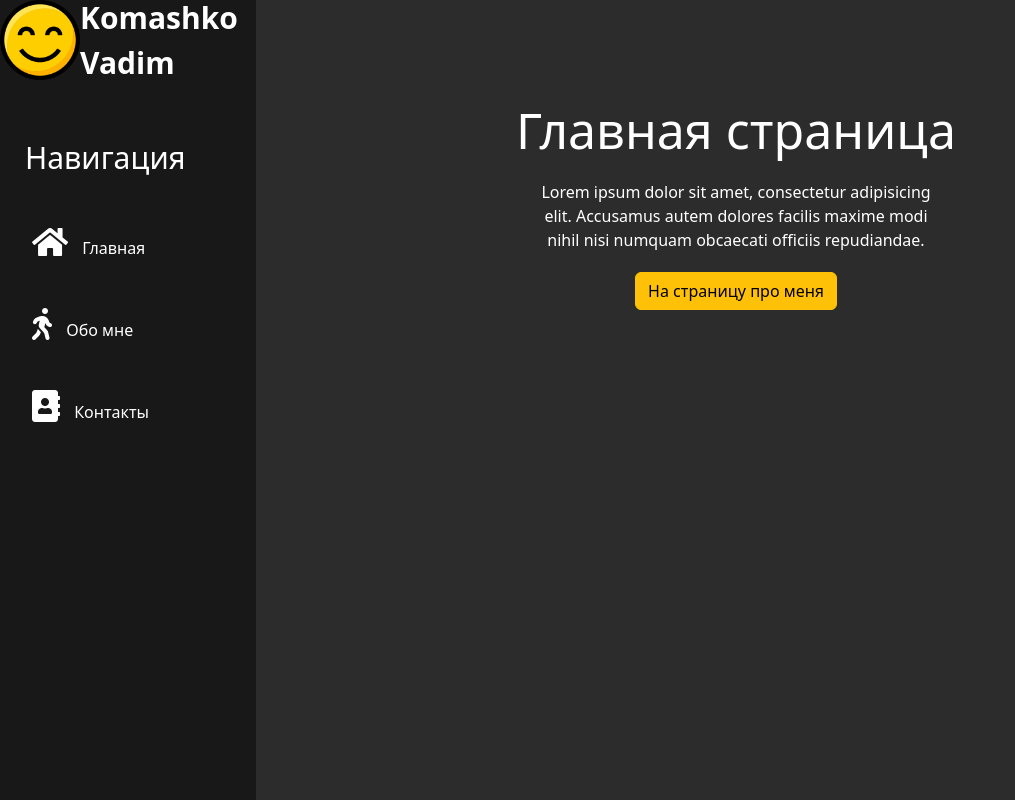
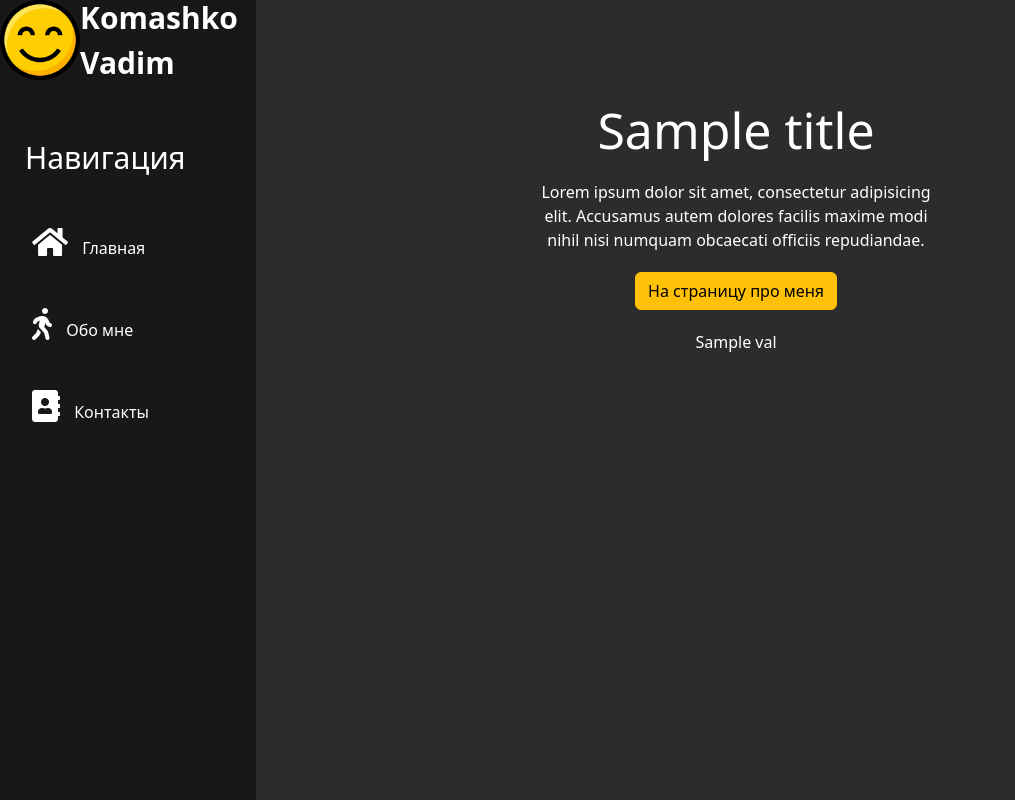
Before and after one commit to VadimRight/django_project, a Django app: template web_project/main/templates/main/index.html in a window 1280 px wide. Shown: the whole page, without its empty margins (0-1015 px from the left). Run offline with Django 4.2, Linux system fonts and the light colour scheme; the template is opened without the code that fills it: most values are stand-ins (such as "Sample title", 1, 10 or a date in 2020); some libraries are stand-ins or nearby versions.

Commit message:
added filter upper, dictionary, list, ginger in views.py and вisplayed a dictionary on a website

```diff
--- a/web_project/main/templates/main/index.html
+++ b/web_project/main/templates/main/index.html
@@ -1,11 +1,22 @@
 {% extends 'main/layout.html'%}
 
-{% block title %}Главная страница{% endblock %}
+{% block title %}{{ title }}{% endblock %}
 
 {% block content %}
     <div class ="features">
-        <h1>Главная страница</h1>
+        <h1>{{ title }}</h1>
         <p>Lorem ipsum dolor sit amet, consectetur adipisicing elit. Accusamus autem dolores facilis maxime modi nihil nisi numquam obcaecati officiis repudiandae.</p>
         <button class="btn btn-warning">На страницу про меня</button>
+
+        {% for val in values %}
+            {% if val == 'Hello' %}
+                    <p>{{val|upper }}</p>
+            {%endif%}
+        {% endfor %}
+
+        {% for val in character %}
+        <p>{{val}}</p>
+        {% endfor %}
+
     </div>
 {% endblock %}
```
Also changed, not shown: web_project/main/views.py (+10 -1 lines).
